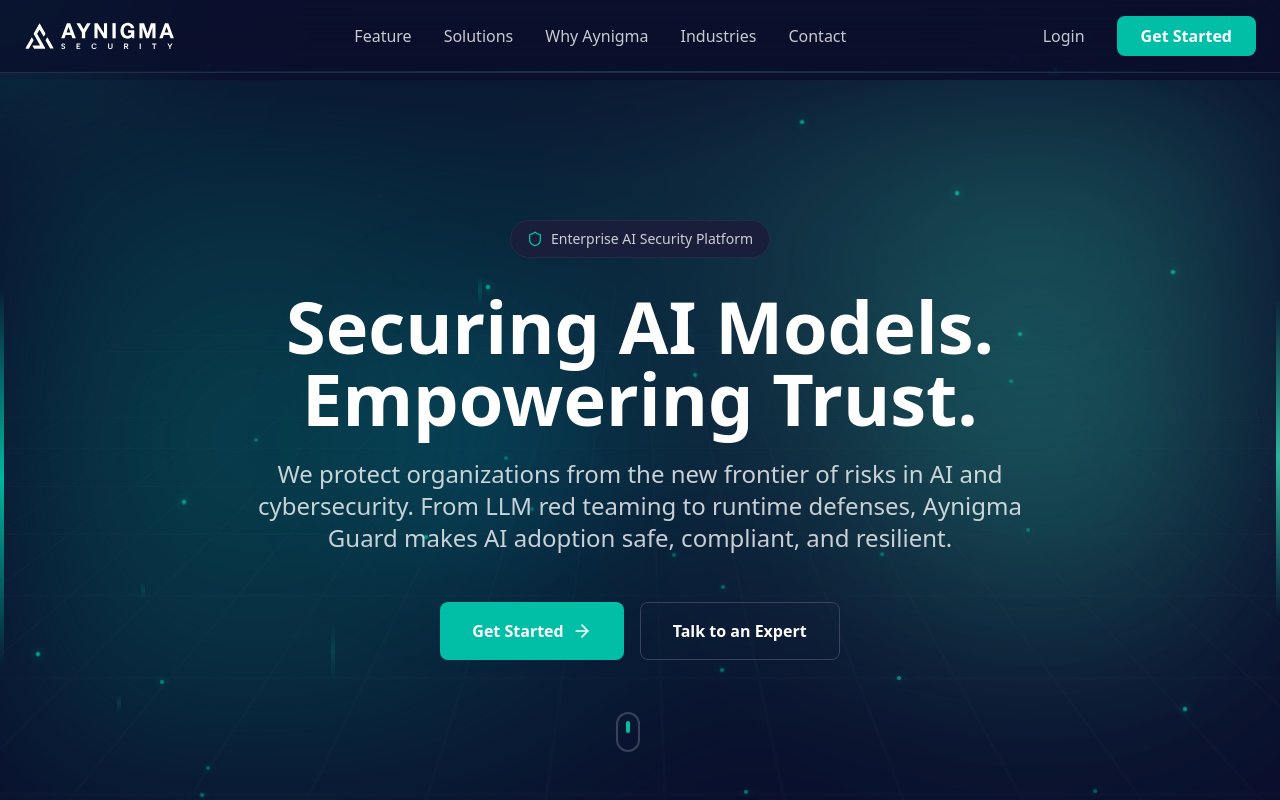
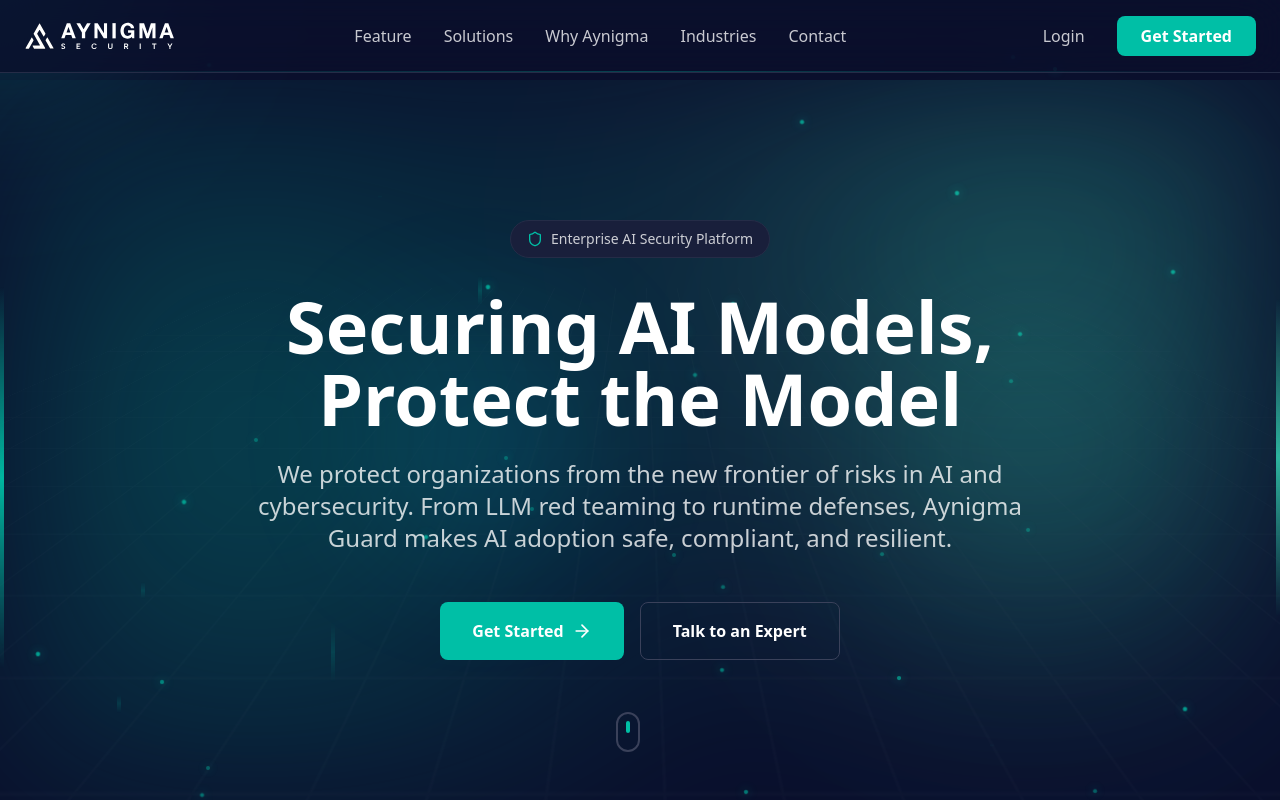
Before and after one commit to shaurya722/aynigmalandingpagemain111, a React (Vite) app: page / in a window 1280 px wide. Shown: the top 800 px of the page. Built offline with nearby package versions, Linux system fonts and the light colour scheme.

Commit message:
text change

```diff
--- a/src/components/Hero.tsx
+++ b/src/components/Hero.tsx
@@ -40,10 +40,10 @@
           </div>
 
           <h1 className='text-5xl md:text-7xl font-bold mb-6 leading-tight'>
-            Securing AI Models.
+            Securing AI Models,
             <br />
             <span className='bg-clip-text bg-gradient-to-r from-[var(--brand-primary)] to-[var(--brand-accent)]'>
-              Empowering Trust.
+              Protect the Model{' '}
             </span>
           </h1>
 
```
